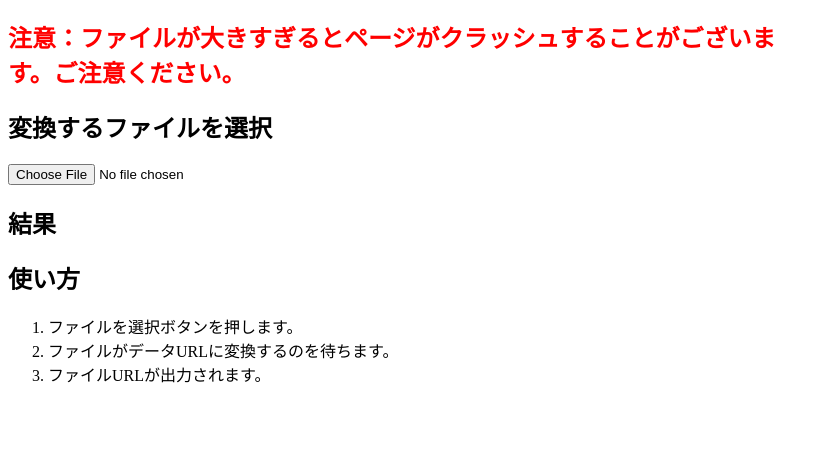
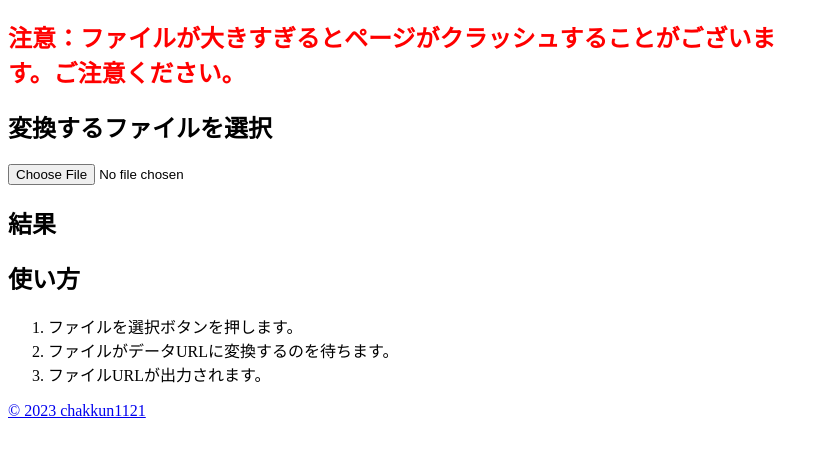
Before and after one commit to chakkun1121/dataURL, a plain HTML site: page index.html in a window 1280 px wide. Shown: the part 70-524 px from the top of the page, without its empty margins (0-829 px from the left). Drawn offline with Linux system fonts and the light colour scheme.

Commit message:
Update index.html

```diff
--- a/index.html
+++ b/index.html
@@ -30,6 +30,9 @@
         <li>ファイルURLが出力されます。</li>
       </ol>
     </section>
+    <footer>
+      <p><a href="https://chakkun1121.github.io/">© 2023 chakkun1121</a></p>
+    </footer>
 </body>
 
 </html>
```
